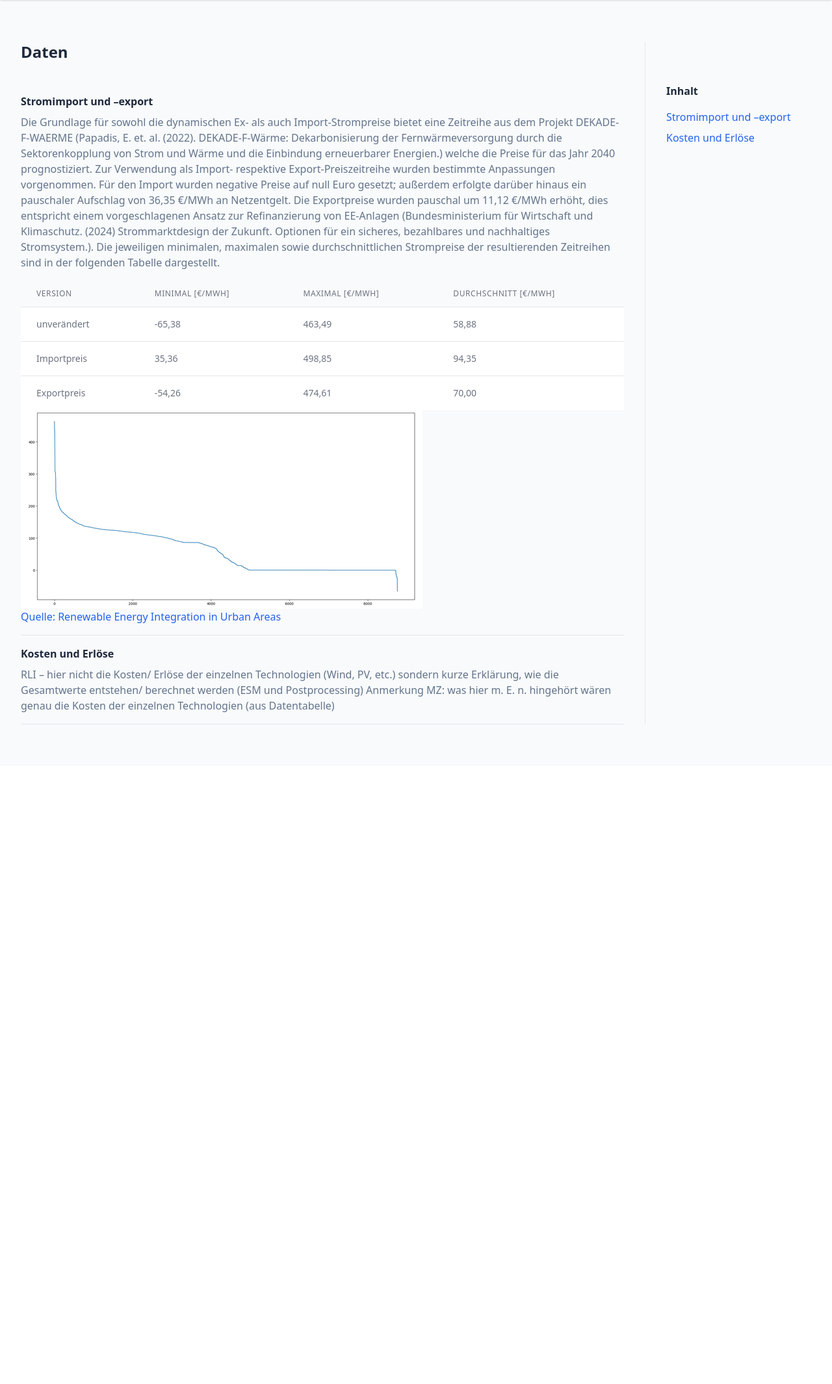
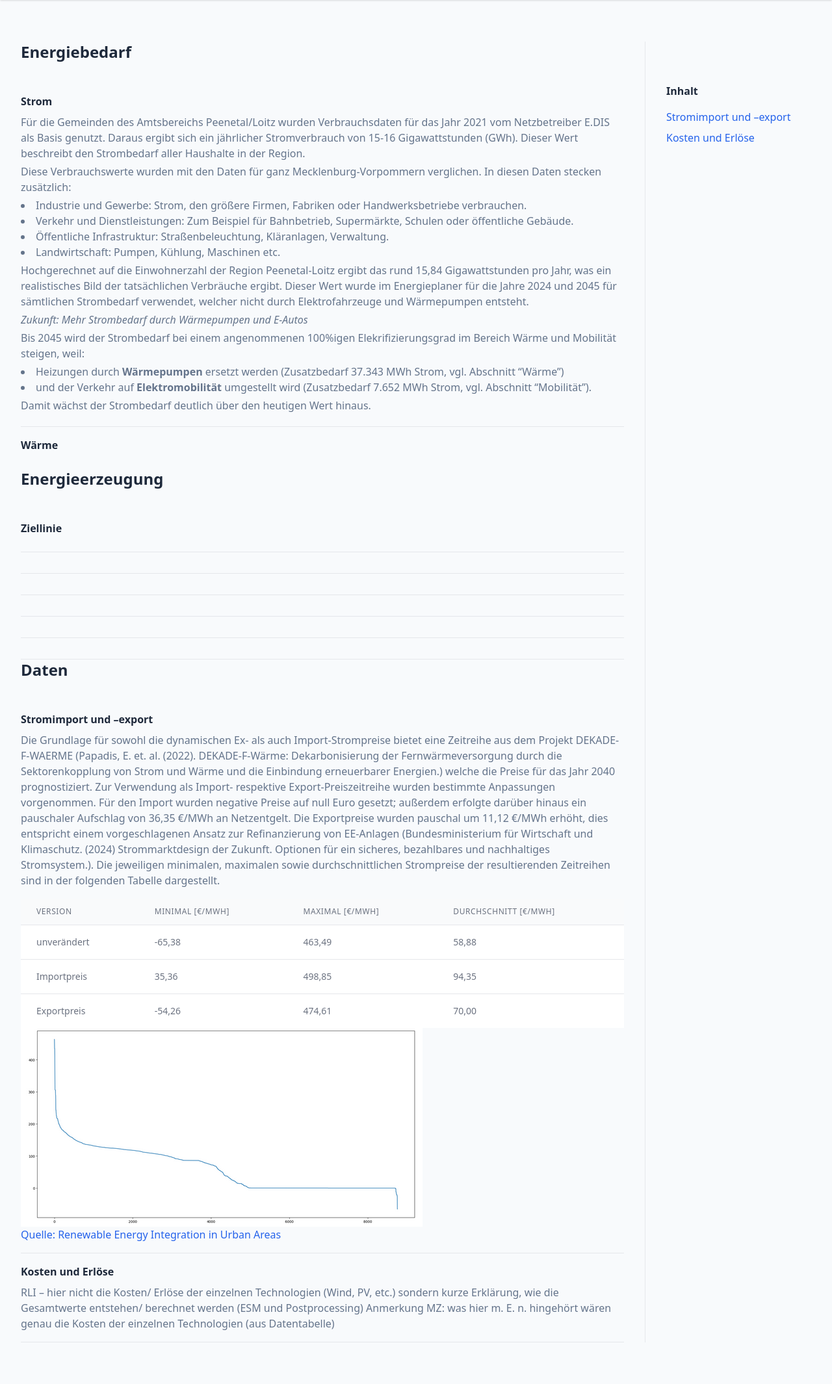
Before and after one commit to rl-institut/ReEnAct_web, a Django app: page /data/ in a window 1280 px wide; the page is wider, and only the part inside the window is pictured. Shown: the part 57-2187 px from the top of that part at 65% size. Before the commit the page ends 1172 px from the top of that part, so only its background shows below. Run offline with Django 5.2, Linux system fonts and the light colour scheme; some libraries are stand-ins or nearby versions.

Commit message:
contribution to data

```diff
--- a/reenact/templates/reenact/data.html
+++ b/reenact/templates/reenact/data.html
@@ -9,6 +9,52 @@
   <div class="flex justify-center">
     <div class="container px-8 py-16 flex gap-8">
       <div class="max-w-5xl flex-1">
+        <h1 class="text-slate-800 font-bold text-2xl pb-8">Energiebedarf</h1>
+        <div class="py-4 border-b">
+          <h2 id="stromimport" class="text-slate-800 font-bold pb-2">Strom</h2>
+          <p class="text-slate-500 pb-1">
+            Für die Gemeinden des Amtsbereichs Peenetal/Loitz wurden  Verbrauchsdaten für das Jahr 2021 vom Netzbetreiber E.DIS als Basis genutzt. Daraus ergibt sich ein jährlicher Stromverbrauch von 15-16 Gigawattstunden (GWh). Dieser Wert beschreibt den Strombedarf aller Haushalte in der Region.
+          </p>
+          <p class="text-slate-500 pb-1">
+            Diese Verbrauchswerte wurden mit den Daten für ganz Mecklenburg-Vorpommern verglichen. In diesen Daten stecken zusätzlich:
+          </p>
+          <ul class="list-disc list-inside text-slate-500 pb-1">
+            <li>Industrie und Gewerbe: Strom, den größere Firmen, Fabriken oder Handwerksbetriebe verbrauchen.</li>
+            <li>Verkehr und Dienstleistungen: Zum Beispiel für Bahnbetrieb, Supermärkte, Schulen oder öffentliche Gebäude.</li>
+            <li>Öffentliche Infrastruktur: Straßenbeleuchtung, Kläranlagen, Verwaltung.</li>
+            <li>Landwirtschaft: Pumpen, Kühlung, Maschinen etc.</li>
+          </ul>
+          <p class="text-slate-500 pb-1">
+            Hochgerechnet auf die Einwohnerzahl der Region Peenetal-Loitz ergibt das rund 15,84 Gigawattstunden pro Jahr, was ein realistisches Bild der tatsächlichen Verbräuche ergibt. Dieser Wert wurde im Energieplaner für die Jahre 2024 und 2045 für sämtlichen Strombedarf verwendet, welcher nicht durch Elektrofahrzeuge und Wärmepumpen entsteht.
+          </p>
+          <p class="text-slate-500 pb-1">
+            <i>Zukunft: Mehr Strombedarf durch Wärmepumpen und E-Autos</i>
+          </p>
+          <p class="text-slate-500 pb-1">
+            Bis 2045 wird der Strombedarf bei einem angenommenen 100%igen Elekrifizierungsgrad im Bereich Wärme und Mobilität steigen, weil:
+          </p>
+          <ul class="list-disc list-inside text-slate-500 pb-1">
+            <li>
+              Heizungen durch <b>Wärmepumpen</b> ersetzt werden (Zusatzbedarf 37.343 MWh Strom, vgl. Abschnitt “Wärme”)
+            </li>
+            <li>
+              und der Verkehr auf <b>Elektromobilität</b> umgestellt wird (Zusatzbedarf 7.652 MWh Strom, vgl. Abschnitt “Mobilität”).
+            </li>
+          </ul>
+          <p class="text-slate-500 pb-1">Damit wächst der Strombedarf deutlich über den heutigen Wert hinaus.</p>
+        </div>
+        <div class="py-4">
+          <h2 id="demand-heat" class="text-slate-800 font-bold pb-2">Wärme</h2>
+        </div>
+        <h1 class="text-slate-800 font-bold text-2xl pb-8">Energieerzeugung</h1>
+        <div class="py-4 border-b">
+          <h2 id="production-goal" class="text-slate-800 font-bold pb-2">Ziellinie</h2>
+        </div>
+        <div class="py-4 border-b"></div>
+        <div class="py-4 border-b"></div>
+        <div class="py-4 border-b"></div>
+        <div class="py-4 border-b"></div>
+        <div class="py-4 border-b"></div>
         <h1 class="text-slate-800 font-bold text-2xl pb-8">Daten</h1>
         <div class="py-4 border-b">
           <h2 id="stromimport" class="text-slate-800 font-bold pb-2">Stromimport und –export</h2>
```
